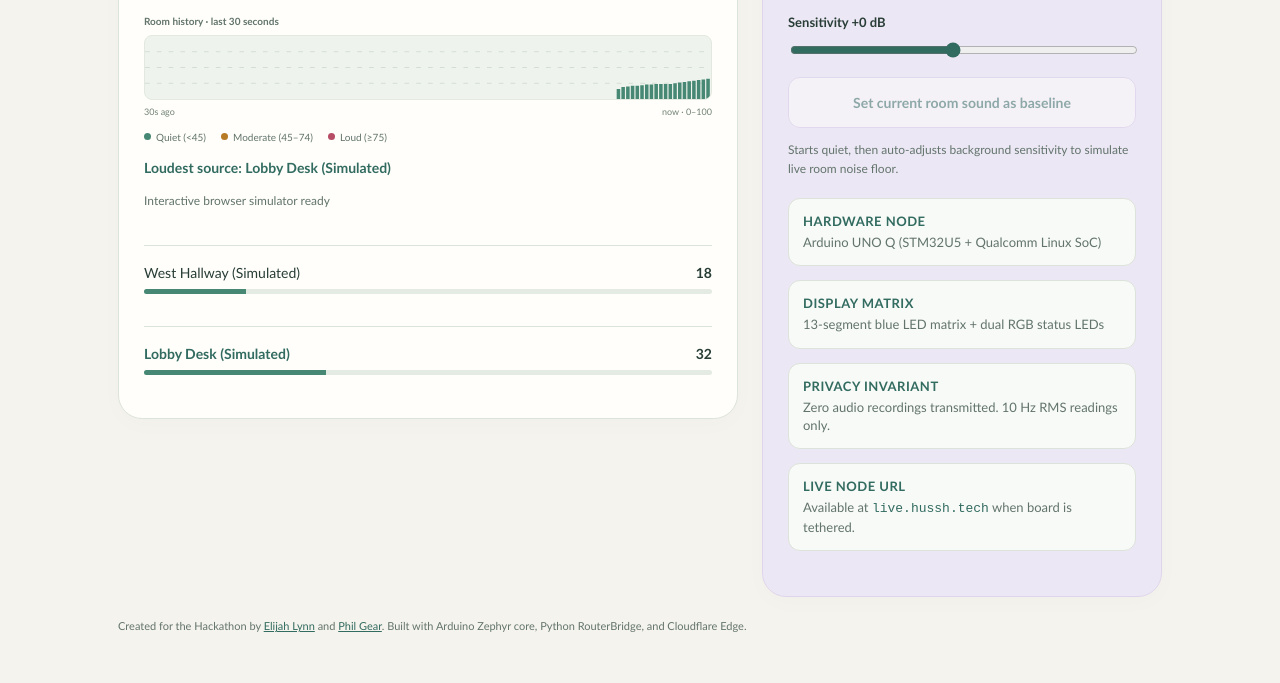
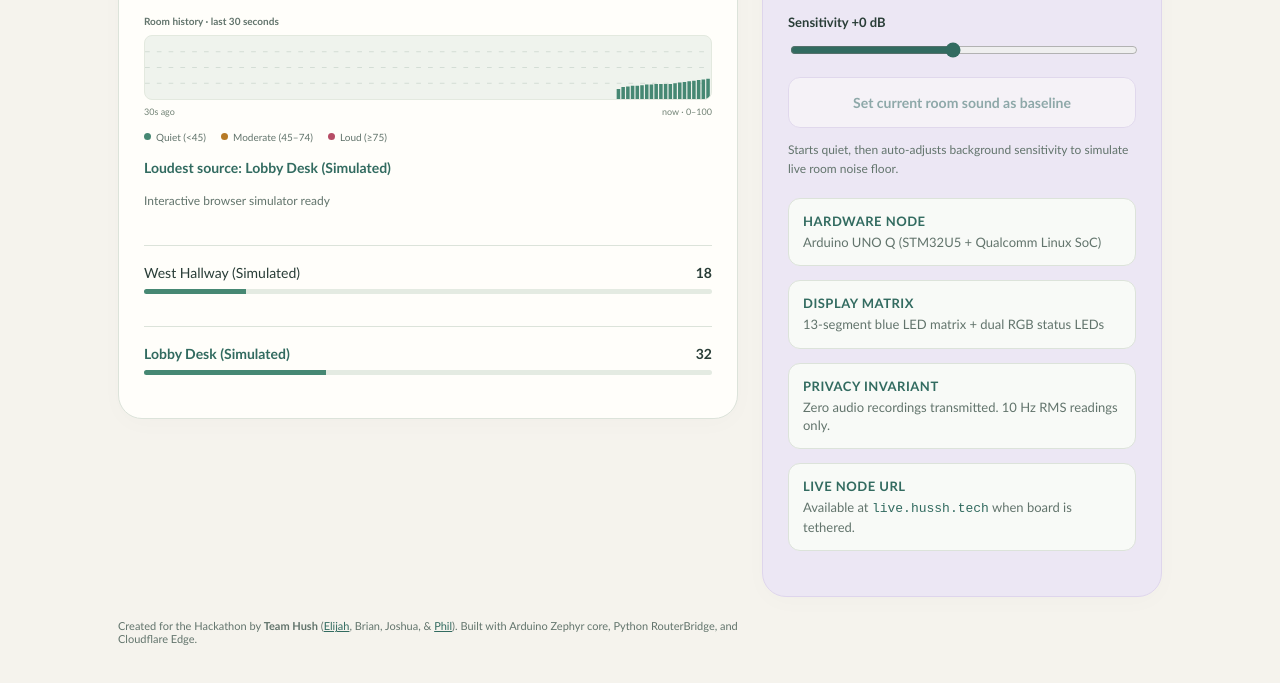
Before and after one commit to ElijahLynn/hussh, a plain HTML site: page assets/preview.html in a window 1280 px wide. Shown: the part 599-1282 px from the top of the page. Drawn offline with Linux system fonts and the light colour scheme.

Commit message:
docs: credit Team Hush (Elijah, Brian, Joshua, & Phil) and update wake-lock permission policy

```diff
--- a/assets/preview.html
+++ b/assets/preview.html
@@ -157,7 +157,7 @@
   </main>
 
   <footer>
-    Created for the Hackathon by <a href="https://github.com/ElijahLynn/hussh" style="color:var(--primary)">Elijah Lynn</a> and <a href="https://github.com/philgear/hussh" style="color:var(--primary)">Phil Gear</a>. Built with Arduino Zephyr core, Python RouterBridge, and Cloudflare Edge.
+    Created for the Hackathon by <strong>Team Hush</strong> (<a href="https://github.com/ElijahLynn/hussh" style="color:var(--primary)">Elijah</a>, Brian, Joshua, &amp; <a href="https://github.com/philgear/hussh" style="color:var(--primary)">Phil</a>). Built with Arduino Zephyr core, Python RouterBridge, and Cloudflare Edge.
   </footer>
 
   <script src="preview.js"></script>
```
Also changed, not shown: 1 other file.
